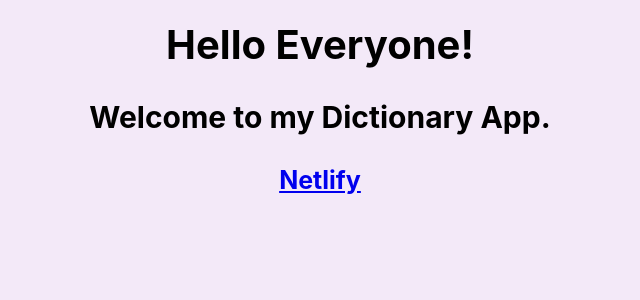
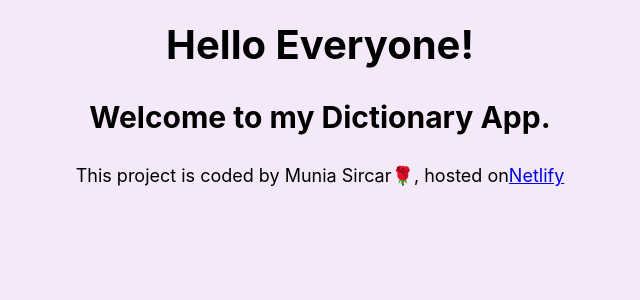
Before and after one commit to Munia-Sircar/dictionary-app, a React (Create React App) app: page / in a window 1280 px wide. Shown: the top 300 px of the page, without its empty margins (320-960 px from the left). Built offline with nearby package versions, Linux system fonts and the light colour scheme.

Commit message:
added footer

```diff
--- a/src/App.css
+++ b/src/App.css
@@ -8,9 +8,10 @@
   font-size: 40px;
 }
 
-.netlify-link {
+footer {
   display: block;
   margin: 0 auto;
   text-align: center;
-  font-size: 25px;
+  font-size: 18px;
+  font-weight: lighter;
 }
--- a/src/App.js
+++ b/src/App.js
@@ -3,8 +3,11 @@
 export default function App() {
   return (
     <div className="App">
+      <div className="container">
         <header className="App-header">Hello Everyone!</header>
         <p>Welcome to my Dictionary App.</p>
+        <footer>
+          This project is coded by Munia Sircar🌹, hosted on
           <a
             href="https://moon-dictionary-app.netlify.app/"
             className="netlify-link"
@@ -12,6 +15,8 @@
             rel="noreferrer">
             Netlify
           </a>
+        </footer>
+      </div>
     </div>
   );
 }
```
Lines whose indentation alone changed are shown as unchanged.
